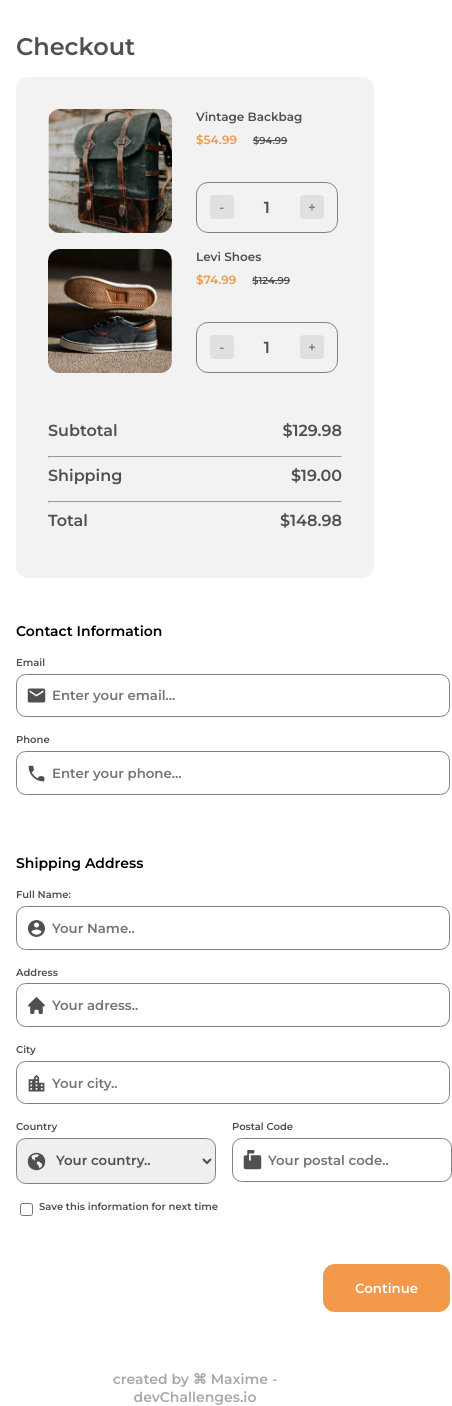
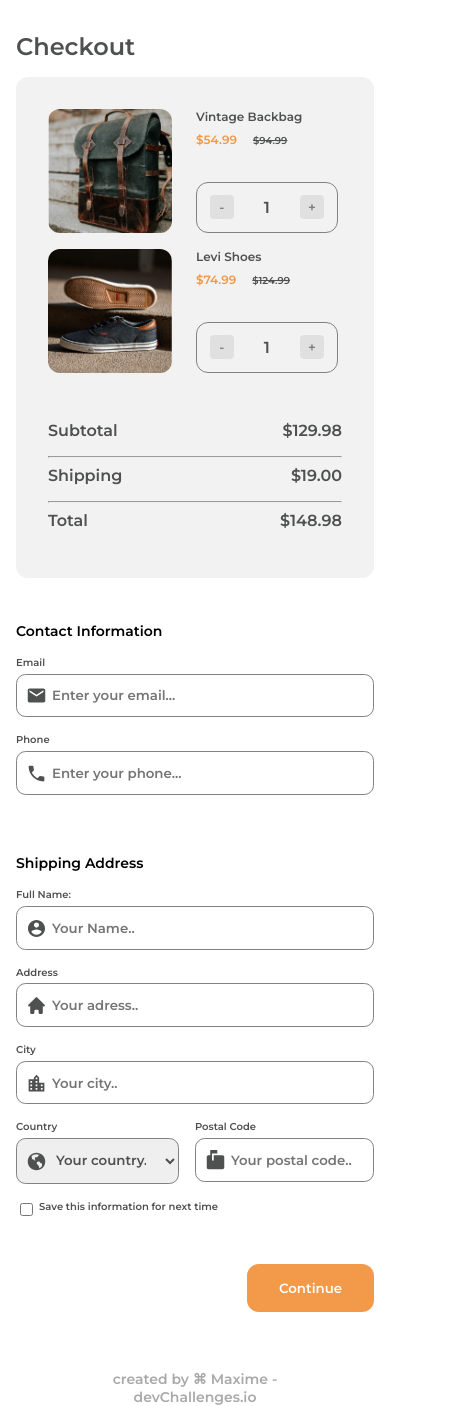
Before and after one commit to maax6/checkout-page, a React (Vite) app: page / in a window 390 px wide. Shown: the whole page, 452 px wide, since content can reach past the window. Built offline with nearby package versions, Linux system fonts and the light colour scheme.

Commit message:
width 100% phone screen fixed

```diff
--- a/src/components/Checkout/Checkout.tsx
+++ b/src/components/Checkout/Checkout.tsx
@@ -386,14 +386,14 @@ export function Checkout({ items }: CheckoutProps) {
                               id="country"
                               name="country"
                            >
-                              {countries.map((country, index) => (
-                                 <>
                                     <option
                                        selected={true}
                                        disabled={true}
                                     >
                                        Your country..
                                     </option>
+                              {countries.map((country, index) => (
+                                 <>
                                     <option value={country} key={index}>
                                        {country}
                                     </option>
--- a/src/components/Checkout/_checkout.scss
+++ b/src/components/Checkout/_checkout.scss
@@ -1,20 +1,25 @@
 @import url('https://fonts.googleapis.com/css2?family=Montserrat:ital,wght@0,400;0,600;0,700;1,500&display=swap');
+
 * {
    font-family: 'Montserrat', sans-serif;
    font-weight: 600;
 }
+
 .page-wrapper {
    padding: 0.5rem;
    max-width: 970px;
    margin: 0 auto;
    margin-bottom: 50px;
+
    @media screen and (min-width: 768px) {
       margin-top: 50px;
    }
 }
+
 h1 {
    font-size: 36px;
    color: #4e5150;
+
    @media screen and (max-width: 768px) {
       font-size: 24px;
    }
@@ -26,17 +31,30 @@ h1 {
    flex-wrap: wrap-reverse;
    justify-content: space-between;
    column-gap: 5rem;
+   @media screen and (max-width: 375px) {
+	max-width: 350px;
+  }
+   @media screen and (max-width: 320px) {
+	max-width: 305px;
+  }
 
    &__form {
       display: flex;
       flex: 1;
       flex-direction: column;
-	  max-width: 434px;
+      width: 100%;
+	  @media screen and (max-width: 375px) {
+		max-width: 350px;
+	  }
+	  @media screen and (max-width: 320px) {
+		max-width: 305px;
+	  }
 
       .input-group {
          position: relative;
          display: flex;
          flex-direction: column;
+
       }
 
       .input-field-group {
@@ -56,39 +74,46 @@ h1 {
       .input-field {
          padding-left: 35px;
          display: flex;
-         flex: 1;
+         width: 100%;
+
       }
 
       &__title {
          margin-bottom: 1rem;
          min-width: 380px;
          font-size: 18px;
+
          @media screen and (max-width: 768px) {
             font-size: 14px;
          }
       }
+
       &__contact,
       &__shipping {
          display: flex;
          flex-direction: column;
          margin-bottom: 2rem;
-         max-width: 600px;
+
+
          label {
             font-size: 12px;
             color: #4f4f4f;
             display: flex;
             margin-bottom: 0.3rem;
+
             @media screen and (max-width: 768px) {
                font-size: 10px;
             }
          }
-         input{
+
+         input {
             padding: 0.8rem;
             border-radius: 0.6rem;
             border: 1px solid #828282;
             margin-bottom: 1rem;
          }
-		 select{
+
+         select {
             padding: 0.8rem;
             padding-right: 1rem;
             border-radius: 0.6rem;
@@ -98,6 +123,7 @@ h1 {
             max-width: 200px;
          }
       }
+
       &__row {
          display: flex;
          justify-content: space-between;
@@ -115,6 +141,7 @@ h1 {
             }
          }
       }
+
       &__submit {
          padding: 0.5rem 1rem;
          background-color: #f2994a;
@@ -125,8 +152,8 @@ h1 {
          cursor: pointer;
          align-self: flex-end;
       }
+   }
 
-   }
    &__cart {
       display: flex;
       flex: 1;
@@ -137,9 +164,11 @@ h1 {
       border-radius: 12px;
       margin-bottom: 2rem;
       color: #4e5150;
+
       @media screen and (min-width: 900px) {
          max-width: 330px;
       }
+
       &__items {
          list-style: none;
          margin: 0;
@@ -147,19 +176,30 @@ h1 {
          display: flex;
          flex-direction: column;
          justify-content: flex-start;
+
          li {
             display: flex;
             justify-content: flex-start;
             column-gap: 1.5rem;
             margin-bottom: 1rem;
+
             img {
                width: 124px;
                height: 124px;
                object-fit: cover;
                border-radius: 12px;
+
                @media screen and (min-width: 768px) {
                   width: 135px;
                   height: 135px;
+               }
+			   @media screen and (max-width: 375px) {
+				width: 100px;
+				height: 100px;
+			  }
+			   @media screen and (max-width: 320px) {
+				width: 80px;
+				height: 80px;
 			  }
             }
          }
@@ -169,10 +209,12 @@ h1 {
          &__name {
             font-size: 16px;
             margin-bottom: 0.5rem;
+
             @media screen and (max-width: 768px) {
                font-size: 12px;
             }
          }
+
          &__details {
             display: flex;
             flex-direction: column;
@@ -187,24 +229,29 @@ h1 {
             &__price {
                display: flex;
                column-gap: 1rem;
+
                &__new {
                   font-size: 16px;
                   color: #f2994a;
+
                   @media screen and (max-width: 680px) {
                      font-size: 12px;
                   }
                }
+
                &__old {
                   font-size: 12px;
                   color: #4e5150;
                   align-self: end;
                   text-decoration: line-through;
+
                   @media screen and (max-width: 680px) {
                      font-size: 10px;
                   }
                }
             }
          }
+
          &__quantity {
             display: flex;
             width: fit-content;
@@ -215,6 +262,7 @@ h1 {
             border: 1px solid #828282;
             border-radius: 12px;
             margin-top: auto;
+
             &__button {
                background-color: #e0e0e0;
                color: #828282;
@@ -227,11 +275,13 @@ h1 {
                align-items: center;
                cursor: pointer;
             }
+
             &__nmbr {
                display: flex;
             }
          }
       }
+
       &__summary {
          margin-top: 2rem;
 
@@ -241,14 +291,15 @@ h1 {
             margin-bottom: 1rem;
             font-weight: bold;
          }
+
          &__row--total {
             font-weight: bold;
          }
       }
    }
 }
-#personnalInfos{
+
+#personnalInfos {
    display: flex;
    column-gap: 3px;
-	// flex-direction: column;
 }
```
Lines whose indentation alone changed are shown as unchanged.
